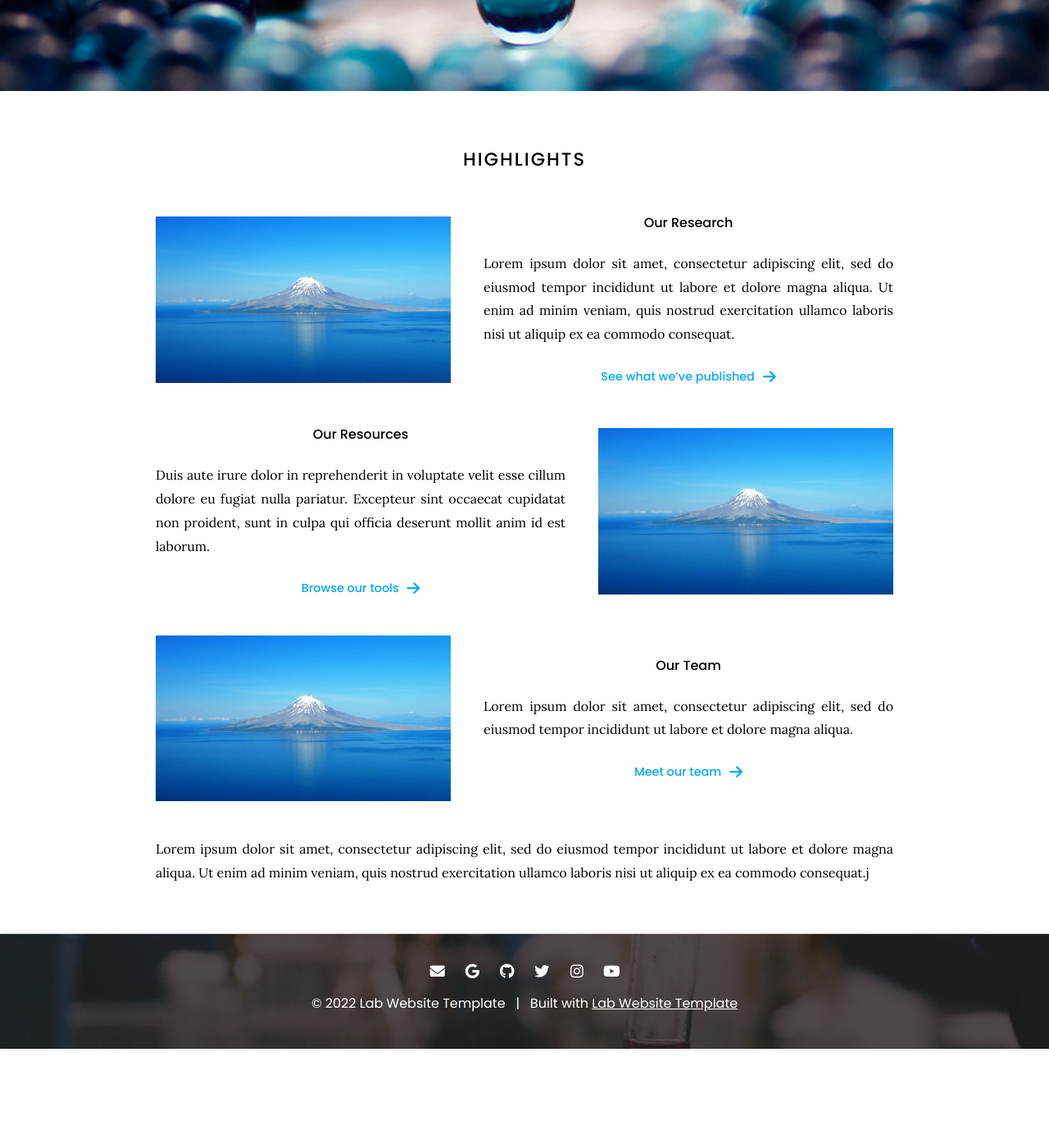
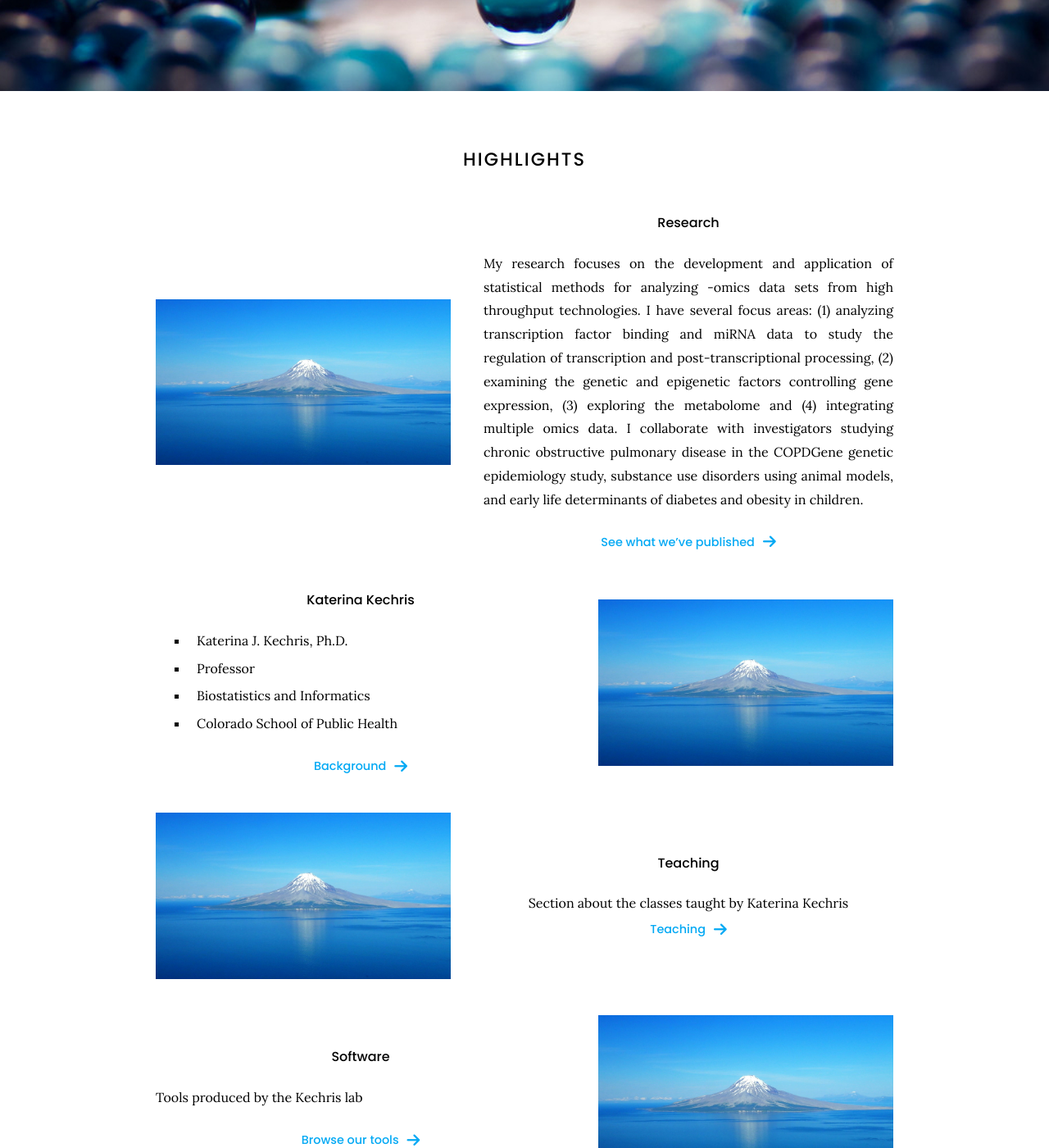
Before and after one commit to KechrisLab/kechrislab.github.io, a Jekyll site: the page built from index.md, in a window 1280 px wide and 1400 px high, scrolled down 594 px. Shown: the whole window at 82% size. Built offline with Jekyll 4.4.1, drawn with Linux system fonts in a browser that asks for light colours; before the commit the page ends 1873 px from its top, so only the background shows below that; some of the changed text lies outside the part shown.

Commit message:
Update index.md

```diff
--- a/index.md
+++ b/index.md
@@ -2,7 +2,7 @@
 title: Home
 ---
 
-# Your Lab Slogan
+# KECHRIS LAB
 
 [Lab Website Template](https://github.com/greenelab/lab-website-template) is an easy-to-use, flexible website template for [labs](https://www.greenelab.com/), with automatic citations, GitHub tag imports, pre-built components, and more.
 Spend less time reinventing the wheel, and more time running your lab.
@@ -34,8 +34,13 @@ Spend less time reinventing the wheel, and more time running your lab.
 # Highlights
 
 {% capture text %}
-Lorem ipsum dolor sit amet, consectetur adipiscing elit, sed do eiusmod tempor incididunt ut labore et dolore magna aliqua.
-Ut enim ad minim veniam, quis nostrud exercitation ullamco laboris nisi ut aliquip ex ea commodo consequat.
+My research focuses on the development and application of statistical methods for analyzing -omics data
+sets from high throughput technologies. I have several focus areas: (1) analyzing transcription factor
+binding and miRNA data to study the regulation of transcription and post-transcriptional processing, (2)
+examining the genetic and epigenetic factors controlling gene expression, (3) exploring the metabolome and
+(4) integrating multiple omics data. I collaborate with investigators studying chronic obstructive pulmonary
+disease in the COPDGene genetic epidemiology study, substance use disorders using animal models, and early life
+determinants of diabetes and obesity in children.
 
 {%
   include link.html
@@ -51,13 +56,62 @@ Ut enim ad minim veniam, quis nostrud exercitation ullamco laboris nisi ut aliqu
   include feature.html
   image="images/photo.jpg"
   link="research"
-  title="Our Research"
+  title="Research"
   text=text
 %}
 
+
 {% capture text %}
-Duis aute irure dolor in reprehenderit in voluptate velit esse cillum dolore eu fugiat nulla pariatur.
-Excepteur sint occaecat cupidatat non proident, sunt in culpa qui officia deserunt mollit anim id est laborum.
+
+- Katerina J. Kechris, Ph.D.
+- Professor
+- Biostatistics and Informatics
+- Colorado School of Public Health
+
+{%
+  include link.html
+  link="Background"
+  text="Background"
+  icon="fas fa-arrow-right"
+  flip=true
+%}
+{:.center}
+{% endcapture %}
+
+{%
+  include feature.html
+  image="images/photo.jpg"
+  link="Background"
+  title="Katerina Kechris"
+  flip=true
+  text=text
+%}
+
+
+{% capture text %}
+
+Section about the classes taught by Katerina Kechris
+{%
+  include link.html
+  link="teaching"
+  text="Teaching"
+  icon="fas fa-arrow-right"
+  flip=true
+%}
+{:.center}
+{% endcapture %}
+
+{%
+  include feature.html
+  image="images/photo.jpg"
+  link="teaching"
+  title="Teaching"
+  text=text
+%}
+
+
+{% capture text %}
+Tools produced by the Kechris lab
 
 {%
   include link.html
@@ -73,14 +127,14 @@ Excepteur sint occaecat cupidatat non proident, sunt in culpa qui officia deseru
   include feature.html
   image="images/photo.jpg"
   link="resources"
-  title="Our Resources"
+  title="Software"
   flip=true
   text=text
 %}
 
 {% capture text %}
-Lorem ipsum dolor sit amet, consectetur adipiscing elit, sed do eiusmod tempor incididunt ut labore et dolore magna aliqua.
 
+Section about the group members
 {%
   include link.html
   link="team"
@@ -95,7 +149,27 @@ Lorem ipsum dolor sit amet, consectetur adipiscing elit, sed do eiusmod tempor i
   include feature.html
   image="images/photo.jpg"
   link="team"
-  title="Our Team"
+  title="Group Members"
+  text=text
+%}
+
+{% capture text %}
+Section about the past and present grants for kechris lab
+{%
+  include link.html
+  link="grants"
+  text="Current and previous Grants"
+  icon="fas fa-arrow-right"
+  flip=true
+%}
+{:.center}
+{% endcapture %}
+
+{%
+  include feature.html
+  image="images/photo.jpg"
+  link="grants"
+  title="Grants"
   text=text
 %}
 
```
